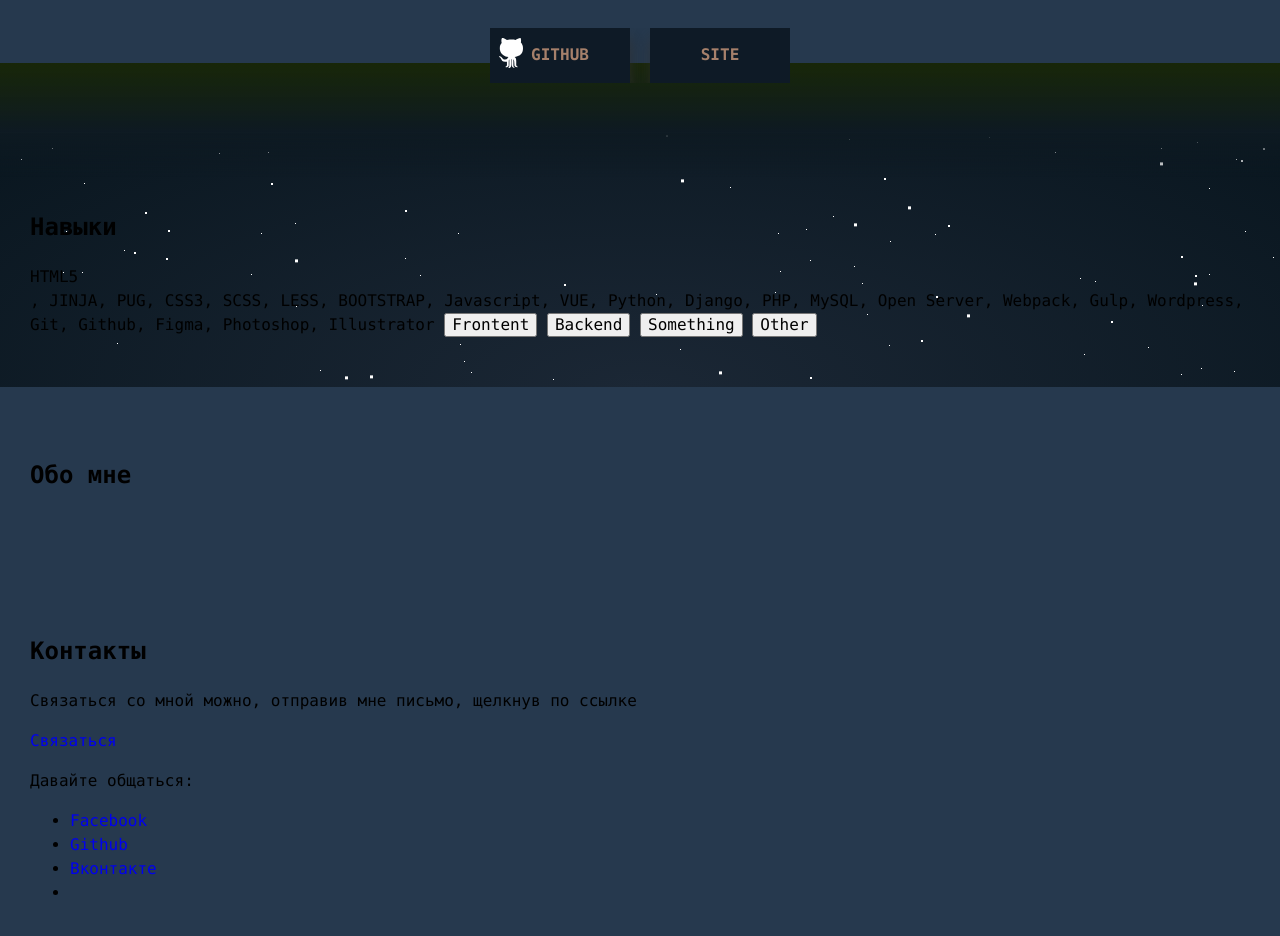
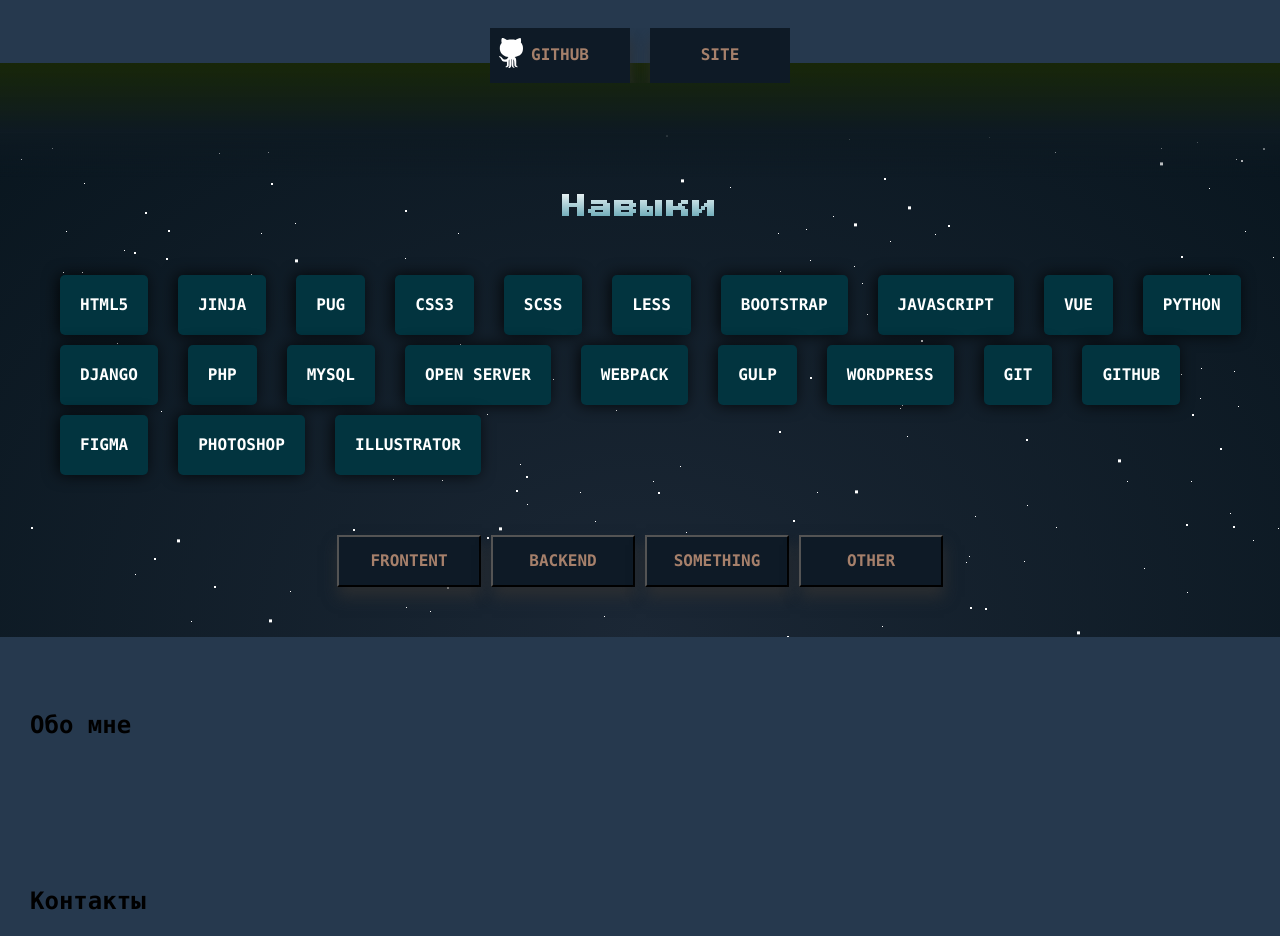
Before and after one commit to Mogrima/myfromtend, a website: page src/index.html in a window 1280 px wide. Shown: the part 3080-4016 px from the top of the page. Drawn offline with nearby package versions, Linux system fonts and the light colour scheme; files that its build step writes are made by us from their sources; a web font is replaced by a local one.

Commit message:
выполнена стилизация блока skills

```diff
--- a/src/index.html
+++ b/src/index.html
@@ -189,13 +189,37 @@
       <div class="stars2"></div>
       <div class="stars3"></div>
       <div class="wrapper">
-        <h2>Навыки</h2>
-        <div class="skill">HTML5</div>, JINJA, PUG, CSS3, SCSS, LESS, BOOTSTRAP, Javascript, VUE, Python, Django, PHP, MySQL, Open Server, Webpack,
-        Gulp, Wordpress, Git, Github, Figma, Photoshop, Illustrator
-        <button type="button">Frontent</button>
-        <button type="button">Backend</button>
-        <button type="button">Something</button>
-        <button type="button">Other</button>
+        <h2 class="section-title">Навыки</h2>
+        <ul class="stack skills__list">
+          <li class="stack__item skills__item"> HTML5</li>
+          <li class="stack__item skills__item"> JINJA </li>
+          <li class="stack__item skills__item"> PUG </li>
+          <li class="stack__item skills__item"> CSS3 </li>
+          <li class="stack__item skills__item">  SCSS </li>
+          <li class="stack__item skills__item">LESS </li>
+          <li class="stack__item skills__item">BOOTSTRAP </li>
+          <li class="stack__item skills__item"> Javascript</li>
+          <li class="stack__item skills__item"> VUE </li>
+          <li class="stack__item skills__item"> Python </li>
+          <li class="stack__item skills__item">  Django</li>
+          <li class="stack__item skills__item"> PHP </li>
+          <li class="stack__item skills__item"> MySQL </li>
+          <li class="stack__item skills__item"> Open Server </li>
+          <li class="stack__item skills__item"> Webpack</li>
+          <li class="stack__item skills__item"> Gulp</li>
+          <li class="stack__item skills__item"> Wordpress </li>
+          <li class="stack__item skills__item"> Git </li>
+          <li class="stack__item skills__item"> Github </li>
+          <li class="stack__item skills__item"> Figma</li>
+          <li class="stack__item skills__item"> Photoshop </li>
+          <li class="stack__item skills__item"> Illustrator</li>
+        </ul>
+        <div class="skills__buttons">
+          <button class="button skills_button" type="button">Frontent</button>
+          <button class="button skills_button" type="button">Backend</button>
+          <button class="button skills_button" button type="button">Something</button>
+          <button class="button skills_button" type="button">Other</button>
+        </div>
       </div>
     </section>
     <section>
--- a/src/styles/common/global.scss
+++ b/src/styles/common/global.scss
@@ -15,7 +15,7 @@
     padding: 0;
     width: 100%;
     height: 100%;
-    font-family: "Fira Code", Consolas, monospace;
+    font-family: "Fira Code", "Consolas", monospace;
     line-height: 1.5;
     background-color: #26394e;
 }
@@ -85,7 +85,3 @@
     background: radial-gradient(ellipse at bottom, #1b2735 0%, #09161f 100%);
     overflow: hidden;
 }
-
-.skill {
-    position: relative;
-}
--- /dev/null
+++ b/src/styles/common/skills.scss
@@ -0,0 +1,31 @@
+.skills__list {
+    margin: 0;
+    margin-bottom: 50px !important;
+    padding: 0;
+    list-style: none;
+}
+
+.skills__item {
+    text-transform: uppercase;
+}
+
+.skills__buttons {
+    display: flex;
+    justify-content: center;
+}
+
+.skills_button {
+    margin-left: 10px;
+
+    &:first-child {
+        margin-left: 0;
+    }
+
+    &:last-child {
+        // margin-right: -10px;
+    }
+}
+
+.skill {
+    position: relative;
+}
--- a/src/styles/common/stack.scss
+++ b/src/styles/common/stack.scss
@@ -1,7 +1,7 @@
 .stack {
     display: flex;
     flex-wrap: wrap;
-    width: 900px;
+    // width: 900px;
     margin: 0;
     margin-left: -30px;
     padding: 0;
@@ -32,7 +32,7 @@
     &::after {
         content: "";
         position: absolute;
-        z-index: 100;
+        // z-index: 100;
         left: 0;
         top: 0;
         width: 100%;
--- a/src/styles/style.scss
+++ b/src/styles/style.scss
@@ -22,6 +22,8 @@
 
 @import "common/task";
 
+@import "common/skills";
+
 
 @import "common/footer";
 
```
